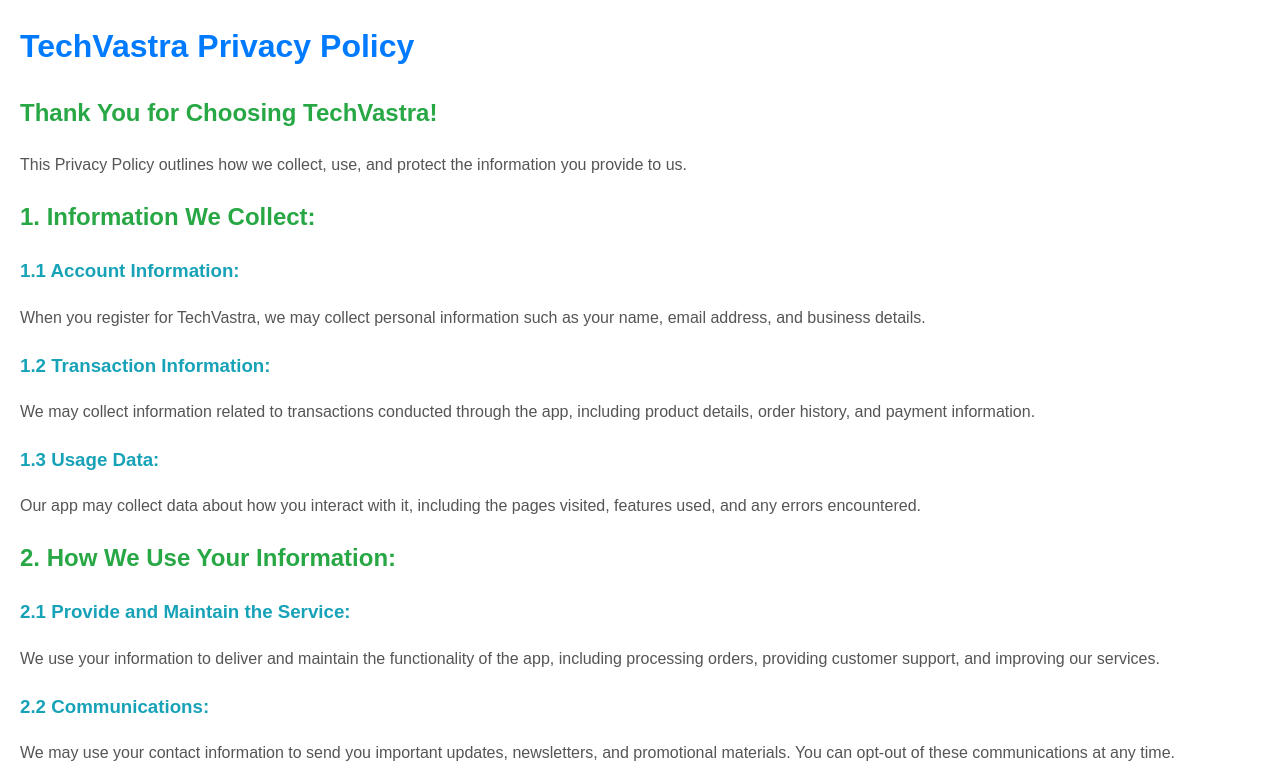
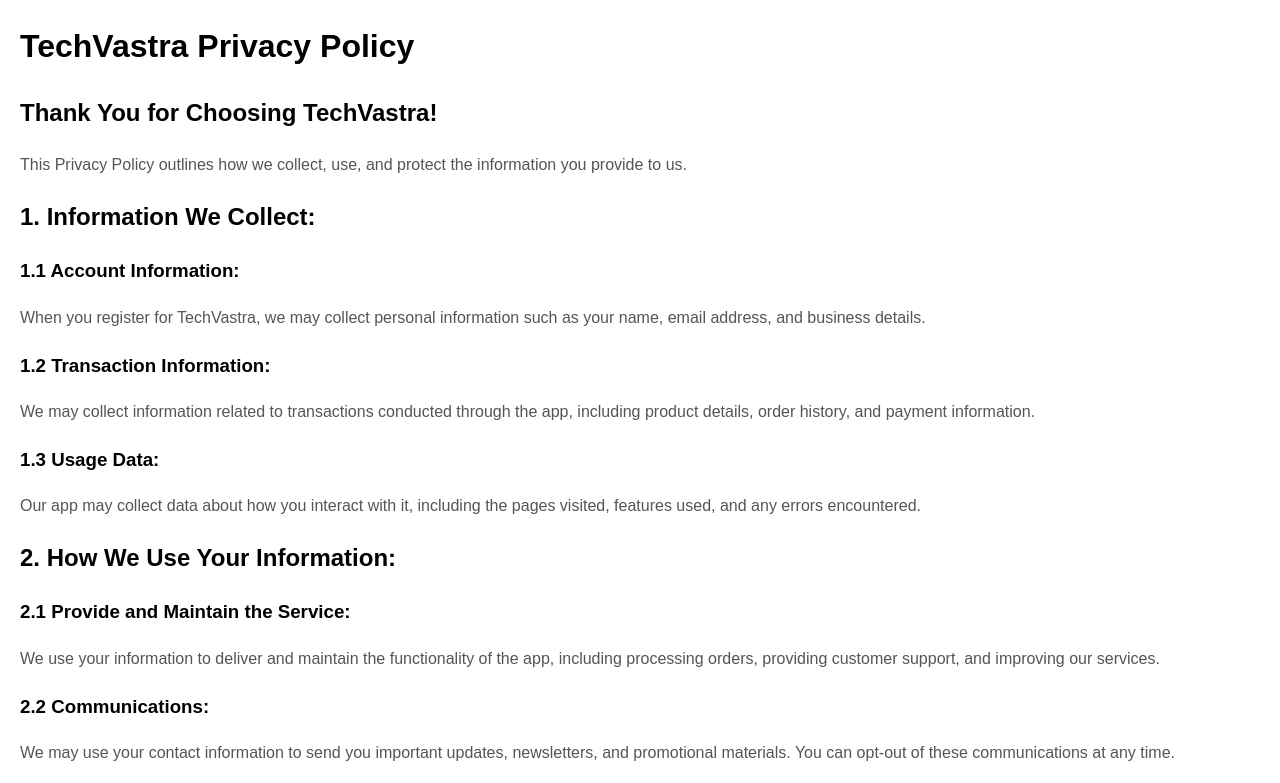
Before and after one commit to C0dewithLokesh/TechVastra-PrivacyPolicy, a plain HTML site: page index.html in a window 1280 px wide. Shown: the top 783 px of the page. Drawn offline with Linux system fonts and the light colour scheme.

Commit message:
all balck headings

```diff
--- a/index.html
+++ b/index.html
@@ -13,15 +13,15 @@
     }
 
     h1 {
-      color: #007BFF;
+      color: #000;
     }
 
     h2 {
-      color: #28A745;
+      color: #000;
     }
 
     h3 {
-      color: #17A2B8;
+      color: #000;
     }
 
     ul {
```
